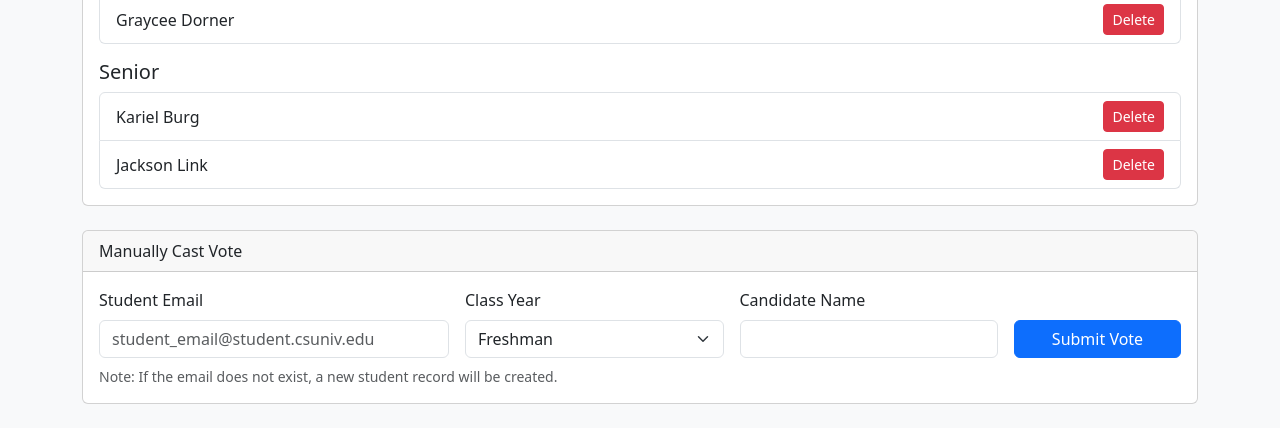
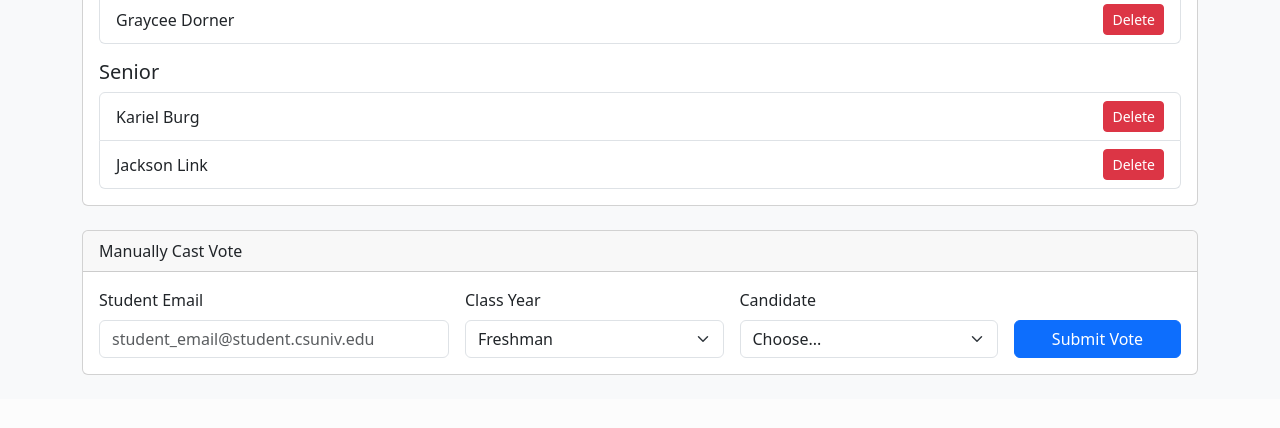
Before and after one commit to Shortballer2/csu-voting, a Flask app: page /admin in a window 1280 px wide. Shown: the part 962-1390 px from the top of the page. After the commit the page ends 1337 px from the top, so only its background shows below. Run offline with Flask 3, Linux system fonts and the light colour scheme; the visitor is signed in with stand-in values (Sample User, id 1).

Commit message:
Write-ins

```diff
--- a/app.py
+++ b/app.py
@@ -146,13 +146,27 @@ def vote():
     candidates = load_candidates()
     year_candidates = candidates.get(year, [])
     if request.method == "POST":
+        # Get checked candidates
         selected_candidates = request.form.getlist("candidates")
+
+        # UPDATED: Check for and add the write-in candidate
+        write_in = request.form.get("write_in_candidate", "").strip()
+        if write_in:
+            selected_candidates.append(write_in)
+
         if len(selected_candidates) > 10:
-            flash("You can only select up to 10 candidates.", "warning")
+            flash("You can only select up to 10 candidates (including write-ins).", "warning")
             return redirect(url_for("vote"))
+
+        # You must select at least one candidate
+        if not selected_candidates:
+            flash("You must select at least one candidate to vote.", "warning")
+            return redirect(url_for("vote"))
+
         for candidate_name in selected_candidates:
             new_vote = Vote(student_id=student.id, candidate=candidate_name)
             db.session.add(new_vote)
+
         student.has_voted = True
         db.session.add(student)
         db.session.commit()
@@ -218,7 +232,6 @@ def delete_candidate():
         flash(f"'{name}' was not found for {year}.", "danger")
     return redirect(url_for("admin_dashboard"))
 
-# UPDATED: Route for handling manual vote submission from admin panel
 @app.route("/admin/manual_vote", methods=["POST"])
 @admin_login_required
 def manual_vote():
@@ -226,31 +239,30 @@ def manual_vote():
     year = request.form.get("year")
     candidate_name = request.form.get("candidate_name").strip()
 
+    # UPDATED: Handle write-in logic for manual vote
+    if candidate_name == 'write-in':
+        candidate_name = request.form.get("write_in_name", "").strip()
+
     if not all([email, year, candidate_name]):
-        flash("Email, Class Year, and Candidate Name are required.", "danger")
+        flash("Email, Class Year, and a valid Candidate Name are required.", "danger")
         return redirect(url_for("admin_dashboard"))
 
     student = Student.query.filter_by(email=email).first()
 
-    # If student does not exist, create a new record
     if not student:
         student = Student(email=email, year=year)
         db.session.add(student)
 
-    # Check if the student has already voted
     if student.has_voted:
         flash(f"Student '{email}' has already voted.", "warning")
         return redirect(url_for("admin_dashboard"))
 
-    # Record the vote
     new_vote = Vote(student_id=student.id, candidate=candidate_name)
     db.session.add(new_vote)
 
-    # Mark student as voted
     student.has_voted = True
     db.session.add(student)
 
-    # Commit all changes (new student, new vote, updated student status)
     db.session.commit()
 
     flash(f"Successfully cast vote for '{candidate_name}' on behalf of '{email}'.", "success")
--- a/templates/admin_dashboard.html
+++ b/templates/admin_dashboard.html
@@ -80,16 +80,68 @@
                 </select>
             </div>
             <div class="col-md-3">
-                <label for="candidate_name" class="form-label">Candidate Name</label>
-                <input type="text" name="candidate_name" id="candidate_name" class="form-control" required>
+                <label for="candidate_name_select" class="form-label">Candidate</label>
+                <select name="candidate_name" id="candidate_name_select" class="form-select" required>
+                    </select>
+            </div>
+            <div class="col-md-3" id="write_in_wrapper" style="display: none;">
+                <label for="write_in_name" class="form-label">Write-in Name</label>
+                <input type="text" name="write_in_name" id="write_in_name" class="form-control">
             </div>
             <div class="col-md-2 d-grid">
                 <button type="submit" class="btn btn-primary">Submit Vote</button>
             </div>
         </form>
-        <div class="form-text mt-2">
-            Note: If the email does not exist, a new student record will be created.
-        </div>
     </div>
 </div>
+
+<script>
+    // Convert Jinja candidates dictionary to a JavaScript object
+    const candidates = {{ candidates | tojson }};
+
+    const yearSelect = document.getElementById('manual_vote_year');
+    const candidateSelect = document.getElementById('candidate_name_select');
+    const writeInWrapper = document.getElementById('write_in_wrapper');
+    const writeInInput = document.getElementById('write_in_name');
+
+    function updateCandidates() {
+        const selectedYear = yearSelect.value;
+        const yearCandidates = candidates[selectedYear] || [];
+
+        // Clear previous options
+        candidateSelect.innerHTML = '<option value="" selected disabled>Choose...</option>';
+
+        // Populate new options
+        yearCandidates.forEach(candidate => {
+            const option = document.createElement('option');
+            option.value = candidate;
+            option.textContent = candidate;
+            candidateSelect.appendChild(option);
+        });
+
+        // Add write-in option
+        const writeInOption = document.createElement('option');
+        writeInOption.value = 'write-in';
+        writeInOption.textContent = 'Write-in...';
+        candidateSelect.appendChild(writeInOption);
+
+        // Reset write-in field
+        writeInWrapper.style.display = 'none';
+        writeInInput.required = false;
+    }
+
+    candidateSelect.addEventListener('change', function() {
+        if (this.value === 'write-in') {
+            writeInWrapper.style.display = 'block';
+            writeInInput.required = true;
+        } else {
+            writeInWrapper.style.display = 'none';
+            writeInInput.required = false;
+        }
+    });
+
+    // Initial population and event listener
+    yearSelect.addEventListener('change', updateCandidates);
+    document.addEventListener('DOMContentLoaded', updateCandidates);
+</script>
 {% endblock %}
```
Also changed, not shown: templates/vote.html (+9 -0 lines).
